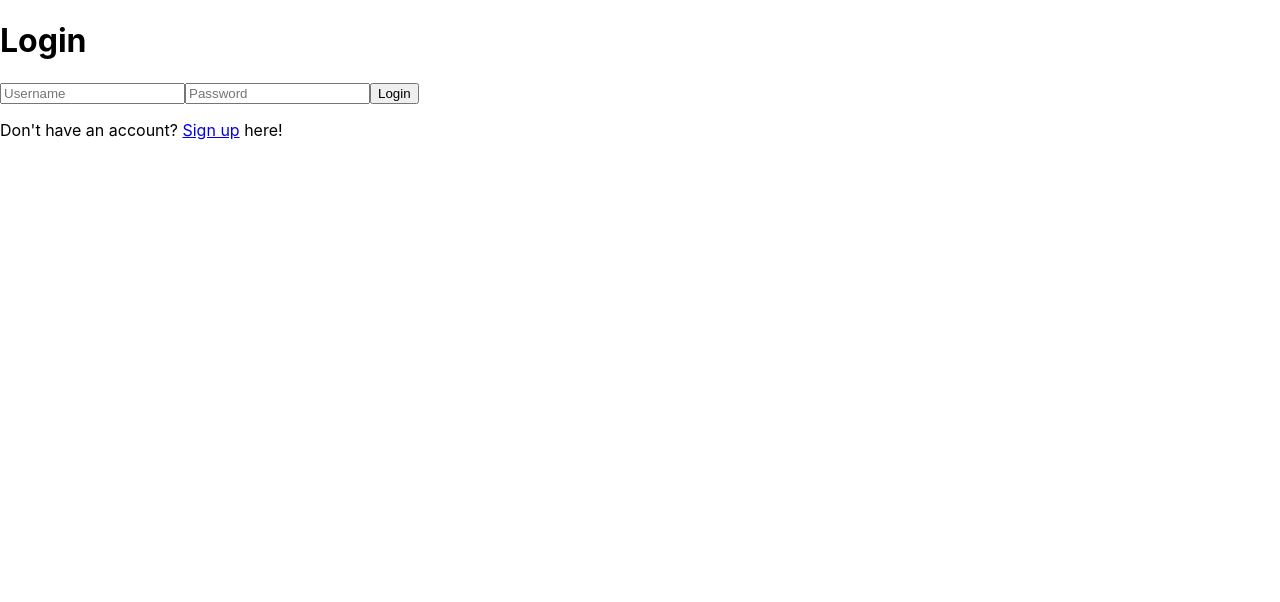
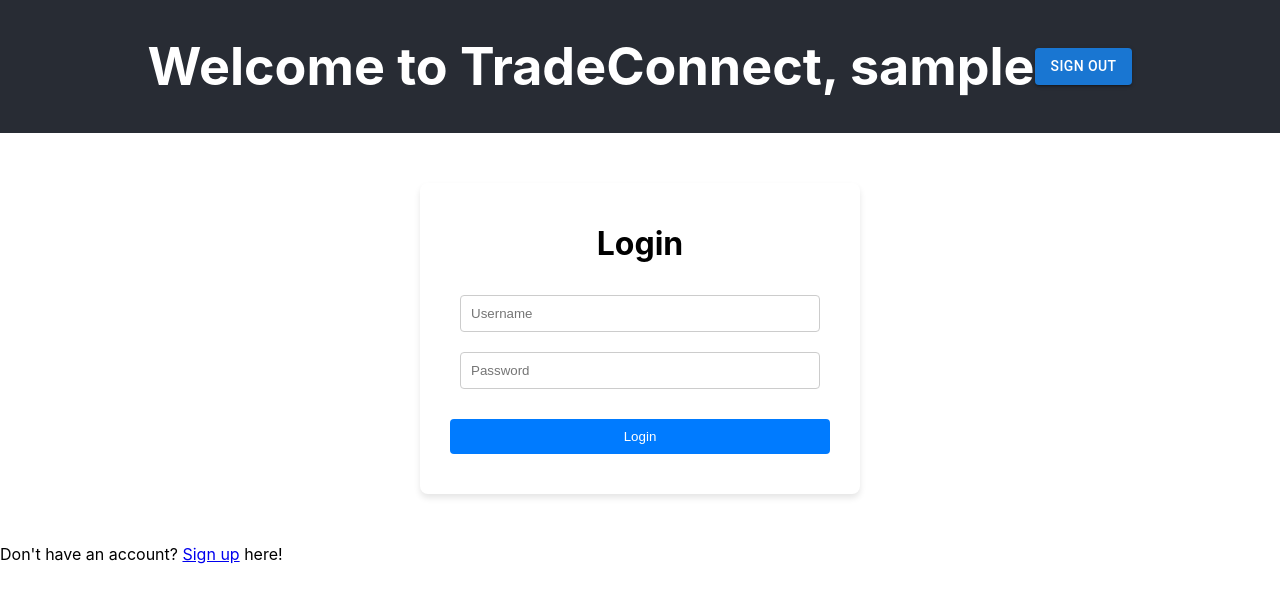
Before and after one commit to UnhelpfulYoda149/orbital25, a React (Create React App) app in the folder my-app/: page /login in a window 1280 px wide. Shown: the top 602 px of the page. Built offline with nearby package versions, Linux system fonts and the light colour scheme; no server answers; sample sign-in values are in the browser's storage.

Commit message:
added header to the pages

```diff
--- a/my-app/src/components/Header.tsx
+++ b/my-app/src/components/Header.tsx
@@ -29,6 +29,27 @@ function Header({ user }: HeaderProps) { /*
       )}
     </header>
   );*/
+  const navigate = useNavigate();
+
+  function signOut() {
+    // Clear local storage or any authentication token
+    localStorage.clear(); // or localStorage.removeItem("ACCESS_TOKEN")
+    navigate("/login");
+  }
+
+  return (
+    <header className="App-header">
+      <h1>
+        Welcome to <strong>TradeConnect</strong>
+        {user ? `, ${user}` : ""}
+      </h1>
+      {user && (
+        <Button variant="contained" onClick={signOut}>
+          Sign Out
+        </Button>
+      )}
+    </header>
+  );
 }
 
 export default Header;
--- a/my-app/src/components/LoginForm.tsx
+++ b/my-app/src/components/LoginForm.tsx
@@ -28,6 +28,7 @@ function LoginForm({ route, method }: FormProps) {
       if (method === "login") {
         localStorage.setItem(ACCESS_TOKEN, res.data.access);
         localStorage.setItem(REFRESH_TOKEN, res.data.refresh);
+        localStorage.setItem("username", username);
         navigate("/");
       } else {
         navigate("/login");
--- a/my-app/src/pages/HomePage.tsx
+++ b/my-app/src/pages/HomePage.tsx
@@ -1,6 +1,18 @@
+import React, { useEffect, useState } from "react";
+import Header from "../components/Header";
+
 function HomePage() {
-  return <></>;
-  // to be filled in for Milestone 2
+  const username = localStorage.getItem("username"); // or whatever key you're using
+
+  return (
+    <div>
+      <Header user={username} />
+      <main>
+        {/* Your homepage content here */}
+        <h2>This is the homepage content.</h2>
+      </main>
+    </div>
+  );
 }
 
 export default HomePage;
--- a/my-app/src/pages/LoginPage.tsx
+++ b/my-app/src/pages/LoginPage.tsx
@@ -1,9 +1,13 @@
 import LoginForm from "../components/LoginForm";
 import { NavLink } from "react-router-dom";
+import Header from "../components/Header";
 
 function LoginPage() {
+  const username = localStorage.getItem("username");
+
   return (
     <>
+      <Header user={username} />
       <LoginForm route="/api/token/" method="login" />
       <p>
         Don't have an account? <NavLink to="/register">Sign up</NavLink> here!
--- a/my-app/src/pages/RegisterPage.tsx
+++ b/my-app/src/pages/RegisterPage.tsx
@@ -1,8 +1,19 @@
 import LoginForm from "../components/LoginForm"
-
+import { NavLink } from "react-router-dom";
+import Header from "../components/Header";
 
 function RegisterPage() {
-    return <LoginForm route="/api/user/register/" method="register" />
+  const username = localStorage.getItem("username");
+
+  return (
+    <>
+      <Header user={username} />
+      <LoginForm route="/api/user/register/" method="register" />
+      <p>
+        Already have an account? <NavLink to="/login">Log in</NavLink> here!
+      </p>
+    </>
+  )
 }
 
 export default RegisterPage;
--- a/my-app/src/styles/LoginForm.css
+++ b/my-app/src/styles/LoginForm.css
@@ -0,0 +1,36 @@
+.form-container {
+  display: flex;
+  flex-direction: column;
+  align-items: center;
+  justify-content: center;
+  margin: 50px auto;
+  padding: 20px;
+  border-radius: 8px;
+  box-shadow: 0 4px 6px rgba(0, 0, 0, 0.1);
+  max-width: 400px;
+}
+
+.form-input {
+  width: 90%;
+  padding: 10px;
+  margin: 10px 0;
+  border: 1px solid #ccc;
+  border-radius: 4px;
+  box-sizing: border-box;
+}
+
+.form-button {
+  width: 95%;
+  padding: 10px;
+  margin: 20px 0;
+  background-color: #007bff;
+  color: white;
+  border: none;
+  border-radius: 4px;
+  cursor: pointer;
+  transition: background-color 0.2s ease-in-out;
+}
+
+.form-button:hover {
+  background-color: #0056b3;
+}
```
Also changed, not shown: 1 other file (tests, documents, lock files or other folders).
